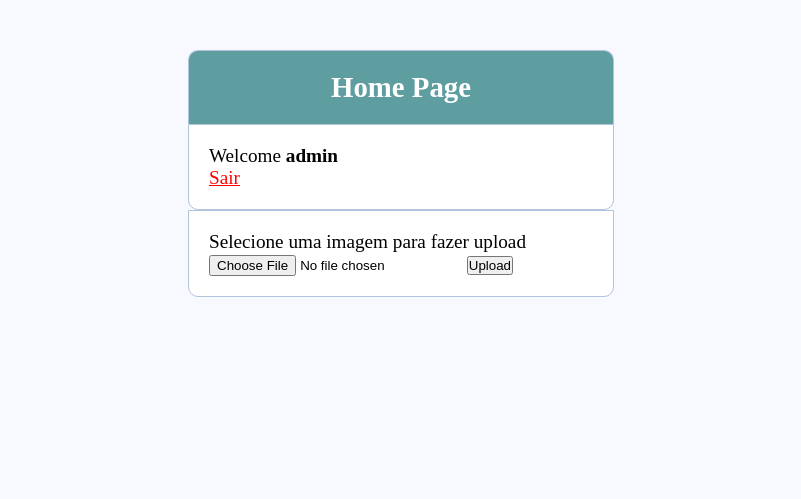
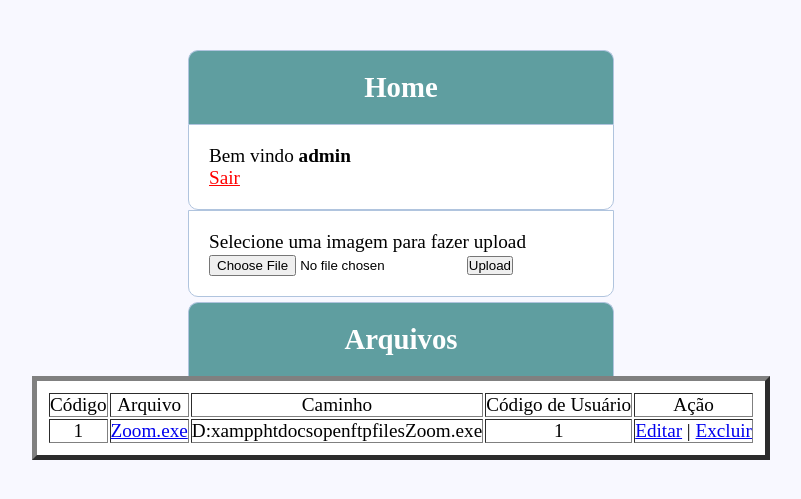
Before and after one commit to lopessx/OpenFTP, a PHP site: page /home.php in a window 1280 px wide. Shown: the top 499 px of the page, without its empty margins (239-1040 px from the left). Run offline with PHP 8.4, Linux system fonts and the light colour scheme; a user stored in the database is signed in; data comes from the database, SQL or seed files in the repository.

Commit message:
FTP implementado

```diff
--- a/css/style.css
+++ b/css/style.css
@@ -68,3 +68,25 @@ form, .content{
     border: 1px solid #3c763d;
     margin-bottom: 20px;
 }
+
+.table {
+    width: fit-content;
+    margin-left: auto;
+    margin-right: auto;
+    padding: 10px;
+    background: white;
+    text-align: center;
+
+}
+
+.footer{
+    width: 30%;
+    margin: 5px auto 0px;
+    color: white;
+    background: #5F9EA0;
+    text-align: center;
+    border: 1px solid #B0C4DE;
+    border-bottom: none;
+    border-radius: 10px 10px 0px 0px;
+    padding: 20px;
+}
--- a/home.php
+++ b/home.php
@@ -1,4 +1,14 @@
-<?php include('src/server.php');?>
+<?php include('src/server.php');
+//Conexão com o banco e seleção dos arquivos a serem mostrados na tabela
+$db = mysqli_connect('localhost','root','','ftp');
+mysqli_select_db($db,'ftp');
+$id=$_SESSION['id'];
+$sql="SELECT * FROM `files` WHERE id_user='$id'";
+$con=mysqli_query($db,$sql);
+
+?>
+
+
 <!DOCTYPE html>
 <html>
 <head>
@@ -10,7 +20,7 @@
 <body>
 
     <div class="header">
-        <h2>Home Page<h2>
+        <h2>Home<h2>
     </div>
 
     <div class="content">
@@ -29,7 +39,7 @@
     <?php endif?>
 
     <?php if (isset($_SESSION['username'])):?>
-        <p>Welcome <strong><?php echo $_SESSION['username'] ?>  </strong></p>
+        <p>Bem vindo <strong><?php echo $_SESSION['username'] ?>  </strong></p>
         <p><a href="home.php?logout='1'" style="color: red;">Sair</a></p>
     <?php endif?>
     </div>
@@ -44,7 +54,33 @@
     </form>
     </div>
 
+    <div class="footer">
+        <h2>Arquivos<h2>
+    </div>
 
+    <div class="view">
+        <table class="table" border="5">
+            <tr>
+                <td>Código</td>
+                <td>Arquivo</td>
+                <td>Caminho</td>
+                <td>Código de Usuário</td>
+                <td>Ação</td>
+            </tr>
+        <?php while ($dado = $con->fetch_array()): ?>
+        <tr>
+            <td> <?php echo $dado["id"];?> </td>
+            <td><a href="files/<?php echo $dado["name"];?>" download="<?php echo $dado["name"];?>"> <?php echo $dado["name"];?> </a></td>
+            <td> <?php echo $dado["path"];?> </td>
+            <td> <?php echo $dado["id_user"];?> </td>
+            <td><a href="src/editar.php?codigo=<?php echo $dado["id"]?>">Editar</a>  |
+            <a href="home.php?excluir=<?php echo $dado["id"]?>" onclick="return confirm('Deseja mesmo excluir o arquivo?');">Excluir</a></td>
+        </tr>
+        <?php endwhile?>
+        </table>
+
+
+    </div>
 
 
 
--- a/src/server.php
+++ b/src/server.php
@@ -111,11 +111,10 @@ if(isset($_POST['submit'])){
     //Mover o arquivo que foi feito o upload para uma pasta
     move_uploaded_file($_FILES['file']['tmp_name'],"files/$file");
     //Nome do diretório
-    $name_dir=dirname(__DIR__);
-    $name_dir=$name_dir.'files'.$file;
+    $path = $_SERVER['DOCUMENT_ROOT']."/ftp/"."files/".$file;
     $id=$_SESSION['id'];
     //Inserção do nome e do caminho no banco
-    $sql="INSERT INTO `files` (name,path,id_user) VALUES ('$file','$name_dir','$id')";
+    $sql="INSERT INTO `files` (name,path,id_user) VALUES ('$file','$path','$id')";
     mysqli_select_db($db,'ftp');
     mysqli_query($db,$sql);
     echo "<script>alert('O arquivo foi salvo com sucesso')</script>";
@@ -123,5 +122,14 @@ if(isset($_POST['submit'])){
 
 }
 
+//Excluir arquivos
+if(isset($_GET['excluir'])){
+    $cod_arquivo = $_GET['excluir'];
+    $sql= "DELETE FROM `files` WHERE `files`.`id` = '$cod_arquivo'";
+    mysqli_select_db($db,'ftp');
+    mysqli_query($db,$sql);
+
+}
+
 
 ?>
```
Also changed, not shown: files/Novo Documento de Texto.txt (added, +68 -0 lines), files/zoom links.txt (added, +37 -0 lines), 4 other files.
